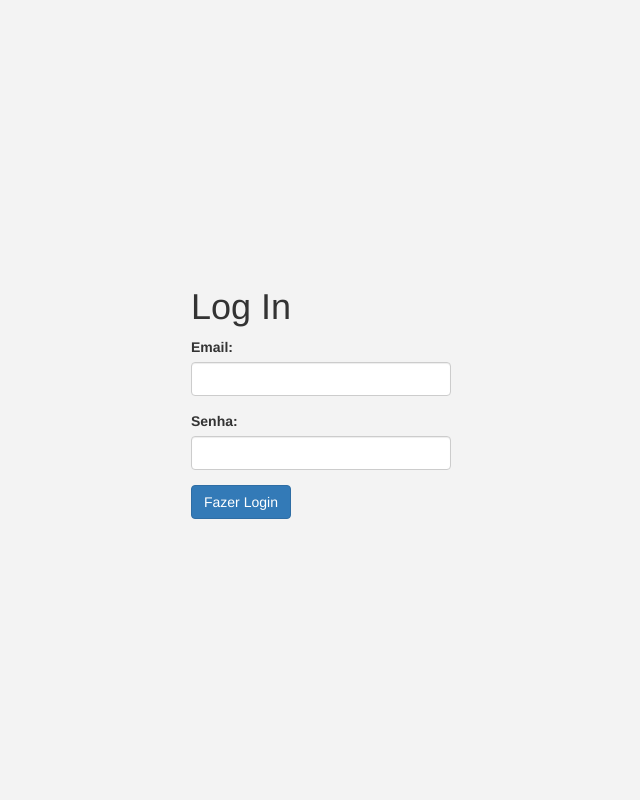
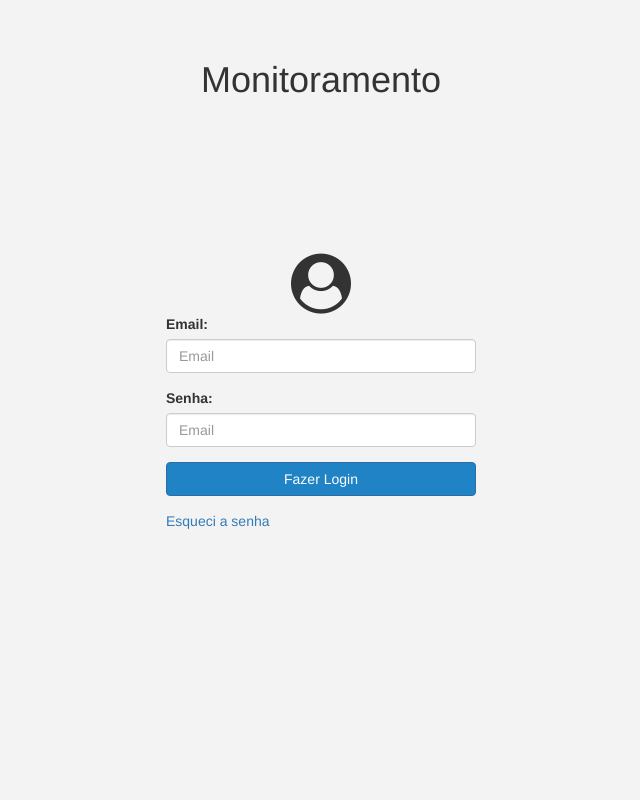
Before and after one commit to eriksonoliveira/Weather-info-database, a PHP site: page /projetoy/login in a window 1280 px wide. Shown: the whole page, without its empty margins (319-959 px from the left). Run offline with PHP 8.4, Linux system fonts and the light colour scheme; some libraries are stand-ins or nearby versions.

Commit message:
improve login page style

```diff
--- a/assets/css/style.css
+++ b/assets/css/style.css
@@ -251,16 +251,6 @@ table.table-bordered > tbody > tr {
   font-size: 19px;
 }
 
-/*
-.home-container .btn-box i.fa-plus {
-  color: #4CAF50;
-}
-
-.home-container .btn-box i.fa-search {
-  color: #2196F3;
-}
-*/
-
 .login-container, .search-page-container {
   box-sizing: border-box;
 }
@@ -281,12 +271,32 @@ table.table-bordered > tbody > tr {
 }
 
 .login-form {
-  max-width: 300px;
+  max-width: 350px;
   flex-grow: 1;
   padding: 20px;
-/*  border: 1px solid;
-  background-color: #FFF;
-  box-shadow: 0px 0px 8px #666;*/
+}
+
+.login-header {
+  position: absolute;
+  top: 5vh;
+}
+
+.login-icon {
+  font-size: 60px;
+  text-align: center;
+}
+
+.login-submit {
+  width: 100%;
+  background-color: #1F83C5;
+}
+
+.login-submit:hover {
+  background-color: #1466A2;
+}
+
+.login-forgot {
+  margin-top: 15px;
 }
 
 .search-page-container {
--- a/views/login.php
+++ b/views/login.php
@@ -1,19 +1,23 @@
 <div class="login-container">
+  <div class="login-header">
+    <h1>Monitoramento</h1>
+  </div>
   <div class="login-form">
-    <h1>Log In</h1>
+    <div class="login-icon"><i class="fa fa-user-circle" aria-hidden="true"></i></div>
 
     <?PHP echo $alert; ?>
 
     <form method="POST">
       <div class="form-group">
         <label for="email">Email:</label>
-        <input type="email" name="email" id="email" class="form-control"/>
+        <input type="email" name="email" id="email" placeholder="Email" class="form-control"/>
       </div>
       <div class="form-group">
         <label for="senha">Senha:</label>
-        <input type="password" name="senha" id="senha" class="form-control"/>
+        <input type="password" name="senha" id="senha" placeholder="Email" class="form-control"/>
       </div>
-      <input type="submit" value="Fazer Login" class="btn btn-primary"/>
+      <input type="submit" value="Fazer Login" class="btn btn-primary login-submit"/>
+      <div class="form-group login-forgot"><a href="#">Esqueci a senha</a></div>
     </form>
   </div>
 </div>
```
